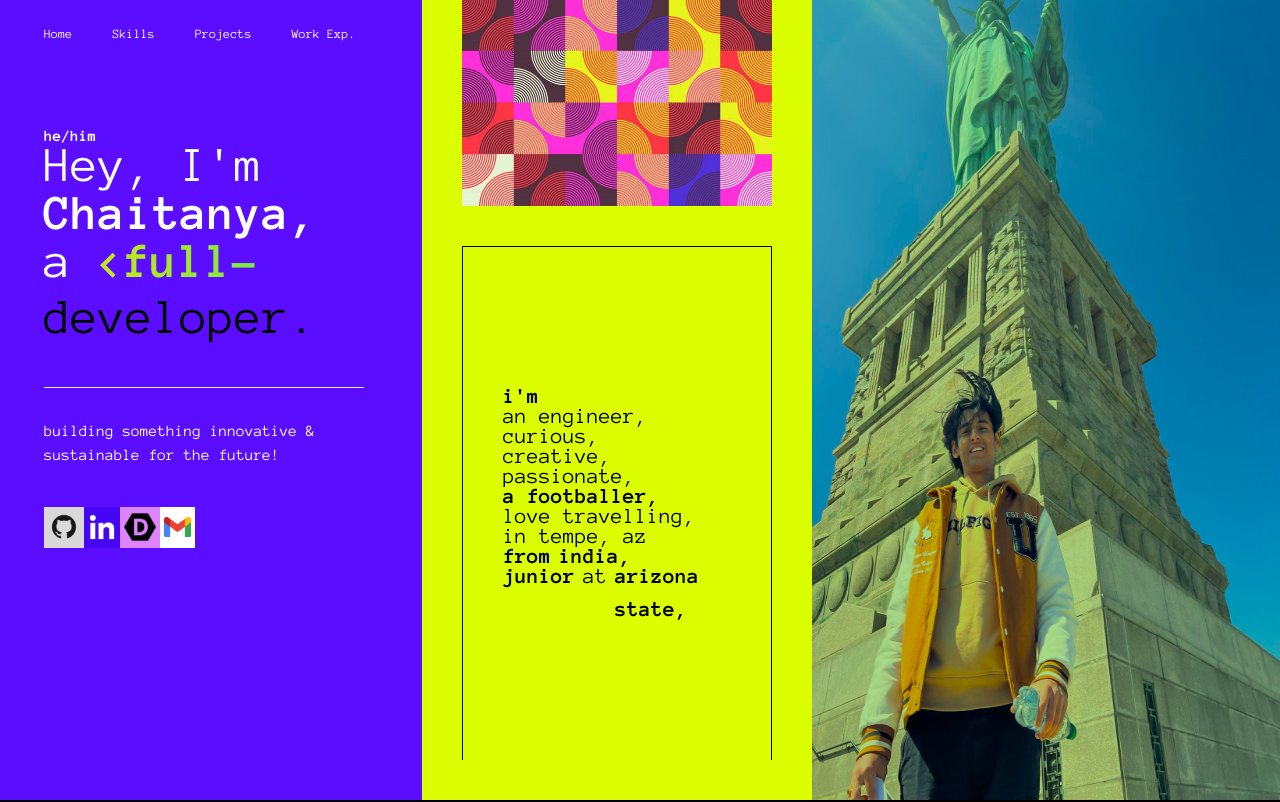
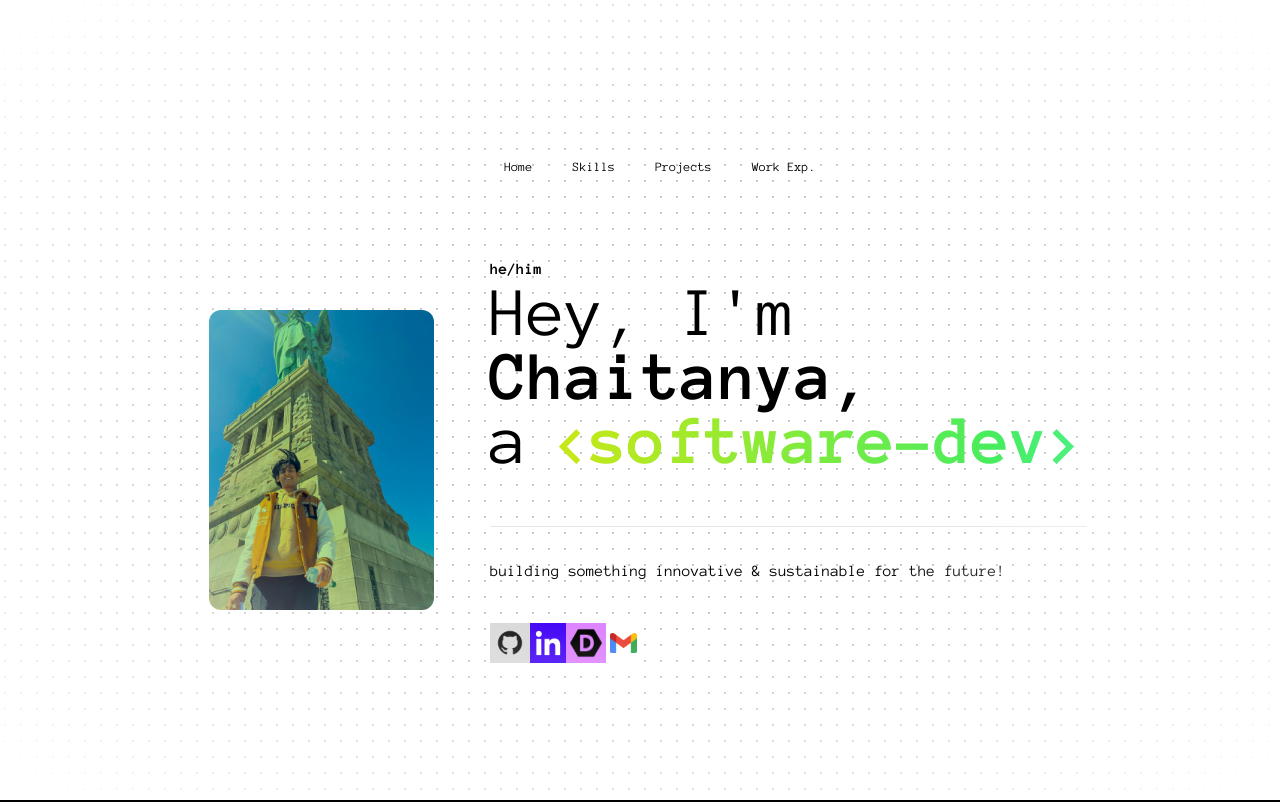
Before and after one commit to Chaitanya-Chaurasia/Portfolio, a Next.js app: page / in a window 1280 px wide. Shown: the top 802 px of the page. Built offline with nearby package versions, Linux system fonts and the light colour scheme.

Commit message:
Added grid and dot backgrounds

```diff
--- a/app/components/navbar.tsx
+++ b/app/components/navbar.tsx
@@ -3,7 +3,7 @@ import { Link } from "react-scroll";
 
 const Navbar = () => {
   return (
-    <div className="flex flex-row items-start text-white text-[13px] gap-10 ml-10 mt-5">
+    <div className="flex flex-row items-start text-black text-[13px] gap-10 ml-10 mt-5">
       <button>
         <Link
           to="home"
--- a/app/globals.css
+++ b/app/globals.css
@@ -4,7 +4,7 @@
 
 .hover-underline-animation {
   position: relative;
-  color: #fff;
+  color: #000;
 }
 
 .hover-underline-animation::after {
@@ -15,7 +15,7 @@
   height: 2px;
   bottom: 0;
   left: 0;
-  background-color: #ffffff;
+  background-color: #000;
   transform-origin: bottom right;
   transition: transform 0.25s ease-out;
 }
--- a/app/page.tsx
+++ b/app/page.tsx
@@ -51,29 +51,46 @@ export default function Home() {
   return (
     <main className="flex flex-col min-h-screen font-new-font w-full text-white overflow-hidden">
       <section
-        className="flex flex-col lg:flex-row min-h-screen font-new-font w-full text-white overflow-hidden bg-black"
+        className="flex flex-col lg:flex-row min-h-screen font-new-font w-full text-black overflow-hidden bg-whiteh-full bg-dot-black/[0.5] relative items-center justify-center"
         id="home"
       >
-        <div className="bg-purple-new flex flex-col flex-[2.5_2.50%] p-1 gap-20">
+        {/* <Vortex
+          backgroundColor="black"
+          rangeY={800}
+          particleCount={200}
+          baseHue={140}
+          className="flex items-center flex-col justify-center w-full h-full"
+        > */}
+        <div className="absolute pointer-events-none inset-0 flex items-center justify-center bg-white [mask-image:radial-gradient(ellipse_at_center,transparent_40%,black)]"></div>
+
+        <div className=" bg-transparent flex flex-col flex-[2.5_2.50%] p-1 gap-20 w-full items-center justify-center">
           <Navbar />
+          <div className="flex flex-col lg:flex-row">
+            <div className="flex-[3_3_0%] p-4 flex items-center justify-center">
+              <Image
+                src={profile}
+                alt="me"
+                height={300}
+                className="rounded-xl bg-cover bg-center"
+              />
+            </div>
             <div className="flex flex-col ml-10 ">
               <span className="font-bold h-1">he/him</span>
-            <span className="text-[50px] h-12">Hey, I&apos;m</span>
-            <span className="text-[50px] font-bold h-12">Chaitanya,</span>
-            <span className="text-[50px] flex h-14 flex-row gap-6">
+              <span className="text-[70px] h-16">Hey, I&apos;m</span>
+              <span className="text-[70px] font-bold h-16">Chaitanya,</span>
+              <span className="text-[70px] h-18 flex flex-row gap-6">
                 a
                 <span className="font-bold bg-gradient-to-r from-neon to-green-new text-transparent bg-clip-text">
-                &lt;full-stack/&gt;
+                  &lt;software-dev&gt;
                 </span>
               </span>
-            <span className="text-black text-[50px]">developer.</span>
-            <hr className="w-80 h-px my-8 bg-gray-200 border-0 dark:bg-red-700" />
+              <hr className=" h-px my-8 bg-gray-200 border-0 dark:bg-red-700" />
 
               <span className="text-[16px]">
                 building something innovative & sustainable for the future!
               </span>
 
-            <div className="flex flex-row h-full w-full mt-10">
+              <div className="flex flex-row w-full mt-10">
                 <button className="bg-gray-new flex items-center justify-center hover:scale-125 transition-transform duration-300">
                   <Image src={github} alt="" height={40} />
                 </button>
@@ -89,12 +106,10 @@ export default function Home() {
               </div>
             </div>
           </div>
-        <div className="bg-yellow-new flex flex-col flex-[2.5_2.5_0%] items-center justify-start">
-          <div className="px-10 flex flex-col gap-10 h-full">
-            <div>
-              <Image src={pattern} alt="me" className="" />
         </div>
-            <div className="flex flex-col flex-[3_3_0%] text-black border-x border-t border-black px-10 w-full h-full text-[22px] items-left justify-center">
+        {/* <div className="bg-black flex flex-col flex-[2.5_2.5_0%] items-center justify-start">
+            <div className="p-10 flex flex-col gap-10 h-full">
+              <div className="flex flex-col flex-[3_3_0%] text-white border-x border-t-4 border-white px-10 w-full h-full text-[22px] items-left justify-center">
                 <span className="font-bold h-5">i&apos;m</span>
                 <span className="h-5">an engineer,</span>
                 <span className="h-5">curious,</span>
@@ -115,29 +130,17 @@ export default function Home() {
                 </span>
               </div>
               {/* for extra space. do NOT remove */}
-            <div></div>
+        {/* <div></div>
             </div>
           </div>
-        <div className="flex-[3_3_0%]">
-          <Image
-            src={profile}
-            alt="me"
-            className="h-full w-full bg-cover bg-center"
-          />
-        </div>
+           */}
+        {/* </Vortex> */}
       </section>
       <section
         className="flex flex-col min-h-screen font-new-font w-screen  bg-black text-white p-10"
         id="skills"
       >
         <div className="flex flex-col items-center border-r-8 border-t">
-          {/* <Vortex
-            backgroundColor="black"
-            rangeY={800}
-            particleCount={200}
-            baseHue={140}
-            className="flex items-center flex-col justify-center px-2 md:px-10  py-4 w-full h-full"
-          > */}
           <span className="text-[110px] text-center p-10 flex-1 bg-gradient-to-b from-red-400 via-green-200 to-purple-300 text-transparent bg-clip-text flex flex-col mt-20">
             <span className="flex flex-col lg:flex-row text-[30%] lg:text-[100px]">
               {" "}
--- a/package.json
+++ b/package.json
@@ -14,14 +14,15 @@
     "@mui/icons-material": "^5.15.12",
     "@mui/lab": "^5.0.0-alpha.167",
     "@mui/material": "^5.15.12",
-    "@tsparticles/engine": "^3.3.0",
+    "@tsparticles/engine": "^3.4.0",
     "@tsparticles/react": "^3.0.0",
-    "@tsparticles/slim": "^3.3.0",
+    "@tsparticles/slim": "^3.4.0",
     "@twistezo/react-text-scramble": "^1.0.6",
     "@types/react-scroll": "^1.8.10",
     "@types/react-slick": "^0.23.13",
     "clsx": "^2.1.1",
     "framer-motion": "^11.2.4",
+    "mini-svg-data-uri": "^1.4.4",
     "next": "14.1.2",
     "particle.js": "^1.0.7",
     "react": "^18",
--- a/tailwind.config.ts
+++ b/tailwind.config.ts
@@ -1,4 +1,14 @@
 import type { Config } from "tailwindcss";
+const defaultTheme = require("tailwindcss/defaultTheme");
+const svgToDataUri = require("mini-svg-data-uri");
+
+const colors = require("tailwindcss/colors");
+const {
+  default: flattenColorPalette,
+} = require("tailwindcss/lib/util/flattenColorPalette");
+
+/** @type {import('tailwindcss').Config} */
+
 const config: Config = {
   content: [
     "./pages/**/*.{js,ts,jsx,tsx,mdx}",
@@ -23,6 +33,42 @@ const config: Config = {
       },
     },
   },
-  plugins: [],
+  plugins: [
+    addVariablesForColors,
+    function ({ matchUtilities, theme }: any) {
+      matchUtilities(
+        {
+          "bg-grid": (value: any) => ({
+            backgroundImage: `url("${svgToDataUri(
+              `<svg xmlns="http://www.w3.org/2000/svg" viewBox="0 0 32 32" width="32" height="32" fill="none" stroke="${value}"><path d="M0 .5H31.5V32"/></svg>`
+            )}")`,
+          }),
+          "bg-grid-small": (value: any) => ({
+            backgroundImage: `url("${svgToDataUri(
+              `<svg xmlns="http://www.w3.org/2000/svg" viewBox="0 0 32 32" width="8" height="8" fill="none" stroke="${value}"><path d="M0 .5H31.5V32"/></svg>`
+            )}")`,
+          }),
+          "bg-dot": (value: any) => ({
+            backgroundImage: `url("${svgToDataUri(
+              `<svg xmlns="http://www.w3.org/2000/svg" viewBox="0 0 32 32" width="16" height="16" fill="none"><circle fill="${value}" id="pattern-circle" cx="10" cy="10" r="1.6257413380501518"></circle></svg>`
+            )}")`,
+          }),
+        },
+        { values: flattenColorPalette(theme("backgroundColor")), type: "color" }
+      );
+    },
+  ],
 };
+
+function addVariablesForColors({ addBase, theme }: any) {
+  let allColors = flattenColorPalette(theme("colors"));
+  let newVars = Object.fromEntries(
+    Object.entries(allColors).map(([key, val]) => [`--${key}`, val])
+  );
+
+  addBase({
+    ":root": newVars,
+  });
+}
+
 export default config;
```
Also changed, not shown: 1 other file (tests, documents, lock files or other folders). Lines whose indentation alone changed are shown as unchanged.
